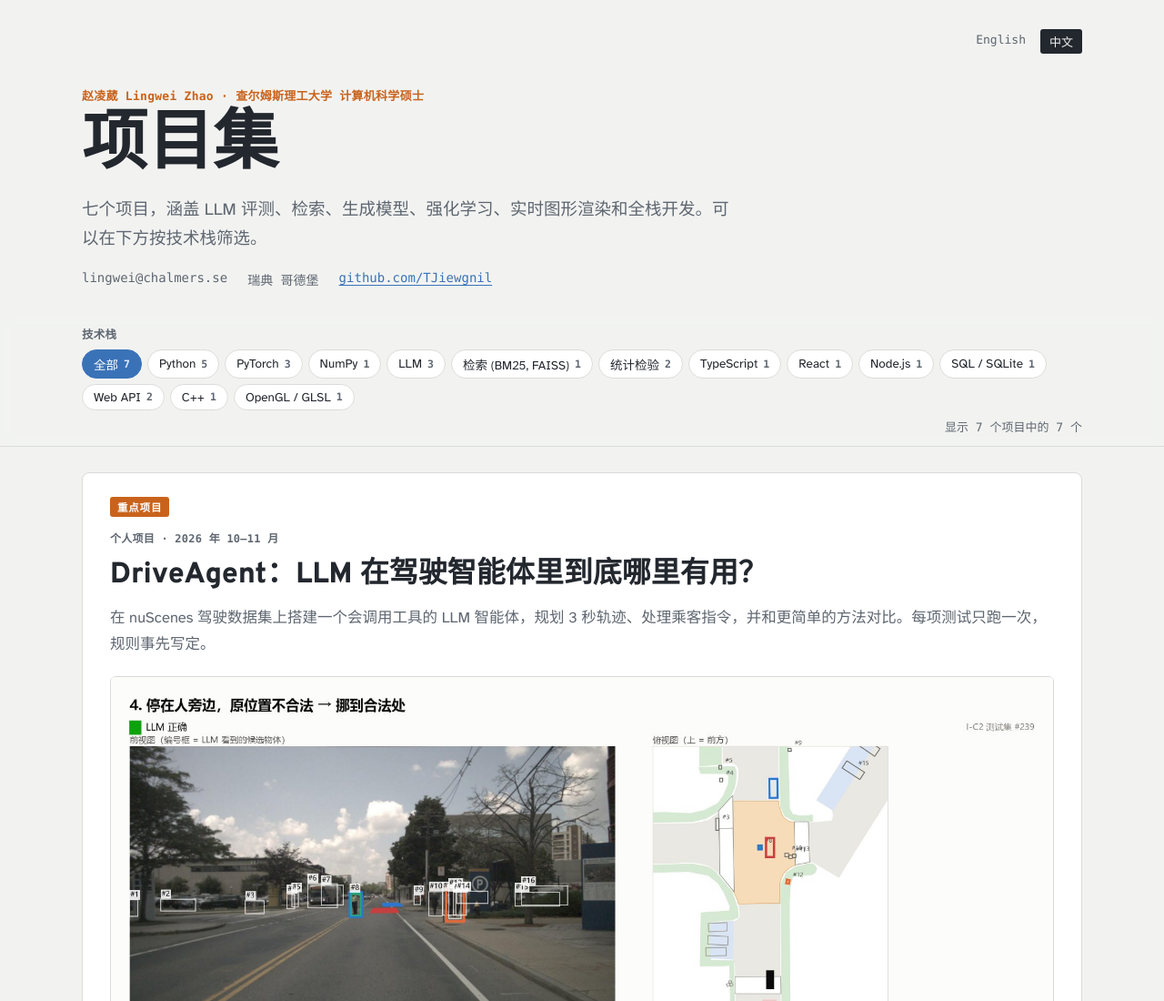
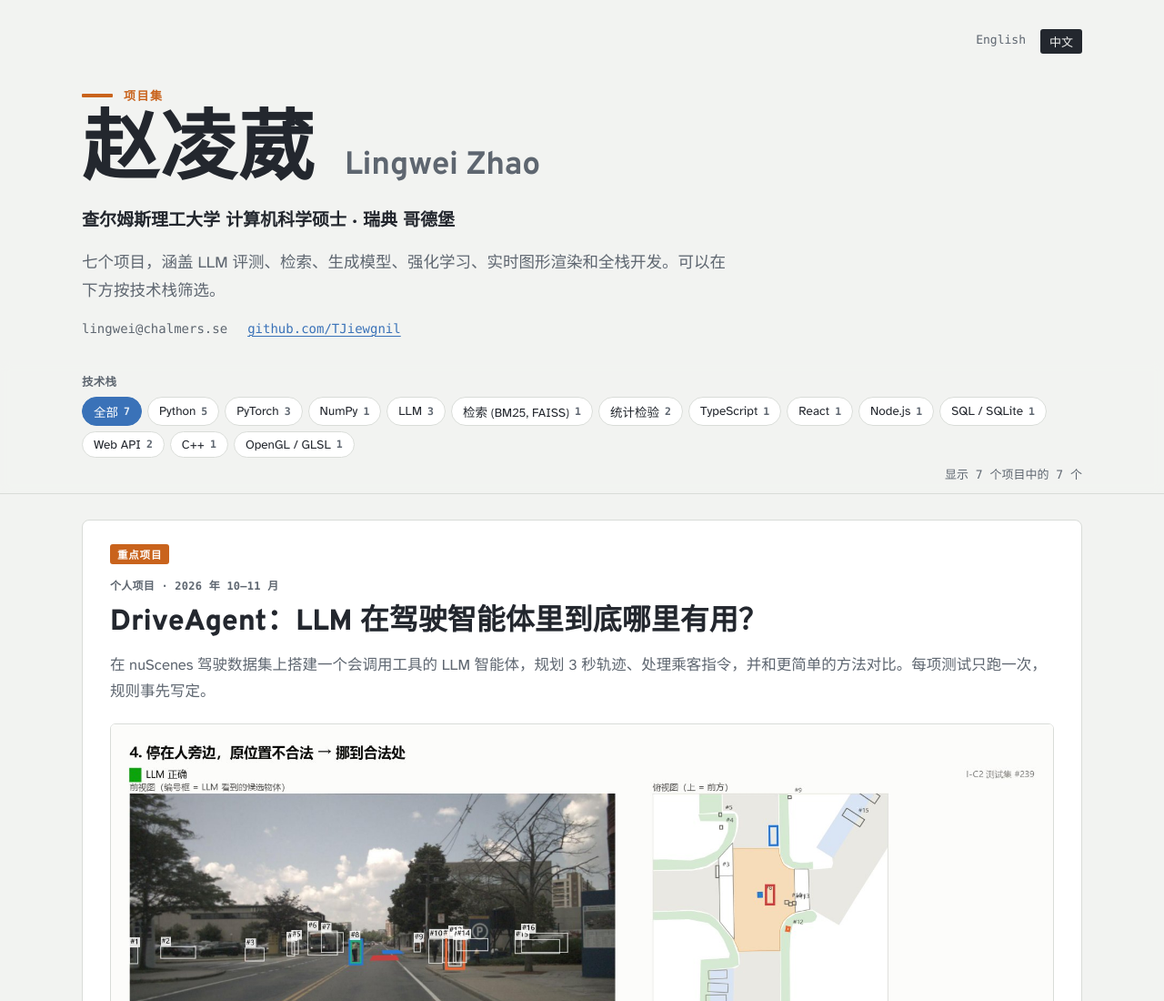
Before and after one commit to TJiewgnil/TJiewgnil.github.io, a plain HTML site: page zh/index.html in a window 1280 px wide. Shown: the top 1100 px of the page at 91% size. Drawn offline with Linux system fonts and the light colour scheme; a web font is replaced by a local one.

Commit message:
Header: name as the main title, degree line and contact below
Co-Authored-By: Claude Opus 5.5 <noreply@anthropic.com>

```diff
--- a/assets/site.css
+++ b/assets/site.css
@@ -38,11 +38,16 @@ p { margin: 0; }
 .langbar a { color: var(--muted); }
 .langbar a:hover { color: var(--ink); background: var(--track); }
 .langbar span { background: var(--ink); color: var(--bg); }
-.name { font: 600 13px var(--mono); letter-spacing: .08em; text-transform: uppercase; color: var(--junction); margin-bottom: 12px; }
-:lang(zh) .name { text-transform: none; letter-spacing: .02em; }
-h1 { font-size: clamp(40px, 6.6vw, 72px); line-height: 1; font-weight: 800; letter-spacing: -.025em; margin-bottom: 16px; }
-:lang(zh) h1 { letter-spacing: 0; }
-.lede { font-size: 18.5px; color: var(--muted); max-width: 720px; margin-bottom: 18px; }
+/* kicker (what the page is) → name (largest) → degree line → one-line summary → contact */
+.kicker { display: flex; align-items: center; gap: 12px; font: 600 13px var(--mono); letter-spacing: .1em; text-transform: uppercase; color: var(--junction); margin-bottom: 14px; }
+.kicker::before { content: ""; width: 34px; height: 4px; background: var(--junction); border-radius: 1px; }
+:lang(zh) .kicker { letter-spacing: .12em; }
+h1 { font-size: clamp(44px, 7.4vw, 84px); line-height: 1; font-weight: 800; letter-spacing: -.03em; margin-bottom: 14px; }
+:lang(zh) h1 { letter-spacing: .02em; }
+h1 .alt { font-size: .42em; font-weight: 700; letter-spacing: -.01em; color: var(--muted); margin-left: .25em; white-space: nowrap; }
+.role { font-size: 19px; font-weight: 700; color: var(--ink); margin-bottom: 14px; }
+.nw { white-space: nowrap; }
+.lede { font-size: 17.5px; color: var(--muted); max-width: 720px; margin-bottom: 18px; }
 .meta { display: flex; flex-wrap: wrap; gap: 6px 22px; font: 14px var(--mono); color: var(--muted); }
 .lane { height: 4px; background: repeating-linear-gradient(90deg, var(--junction) 0 30px, transparent 30px 56px); opacity: .5; }
 
--- a/zh/index.html
+++ b/zh/index.html
@@ -9,7 +9,7 @@
 <link rel="preconnect" href="https://fonts.googleapis.com">
 <link rel="preconnect" href="https://fonts.gstatic.com" crossorigin>
 <link rel="stylesheet" href="https://fonts.googleapis.com/css2?family=Atkinson+Hyperlegible:ital,wght@0,400;0,700;1,400&family=Overpass:wght@700;800&family=Overpass+Mono:wght@400;600;700&family=Noto+Sans+SC:wght@700;800&display=swap">
-<link rel="stylesheet" href="../assets/site.css?v=202611040209">
+<link rel="stylesheet" href="../assets/site.css?v=202611040212">
 <style>
   :root { --display: "Overpass", "Noto Sans SC", "PingFang SC", "Microsoft YaHei", sans-serif;
           --body: "Atkinson Hyperlegible", "PingFang SC", "Microsoft YaHei", "Noto Sans SC", system-ui, sans-serif; }
@@ -21,12 +21,12 @@
 <header class="hero">
   <div class="wrap">
     <nav class="langbar" aria-label="语言"><a href="../" hreflang="en" lang="en">English</a><span aria-current="page">中文</span></nav>
-    <p class="name">赵凌葳 Lingwei Zhao · 查尔姆斯理工大学 计算机科学硕士</p>
-    <h1>项目集</h1>
+    <p class="kicker">项目集</p>
+    <h1>赵凌葳 <span class="alt" lang="en">Lingwei Zhao</span></h1>
+    <p class="role">查尔姆斯理工大学 计算机科学硕士 · <span class="nw">瑞典 哥德堡</span></p>
     <p class="lede">七个项目，涵盖 LLM 评测、检索、生成模型、强化学习、实时图形渲染和全栈开发。可以在下方按技术栈筛选。</p>
     <div class="meta">
       <span>lingwei@chalmers.se</span>
-      <span>瑞典 哥德堡</span>
       <a href="https://github.com/TJiewgnil">github.com/TJiewgnil</a>
     </div>
   </div>
@@ -210,6 +210,6 @@
 </main>
 
 <footer><div class="wrap"><div class="lane" role="presentation"></div><p>赵凌葳 Lingwei Zhao · lingwei@chalmers.se · 2026 年 11 月更新</p></div></footer>
-<script src="../assets/portfolio.js?v=202611040209"></script>
+<script src="../assets/portfolio.js?v=202611040212"></script>
 </body>
 </html>
```
Also changed, not shown: index.html (+5 -5 lines).
